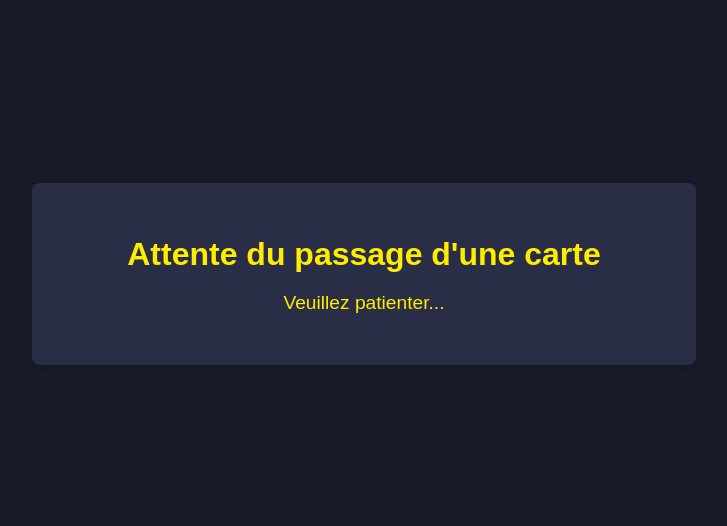
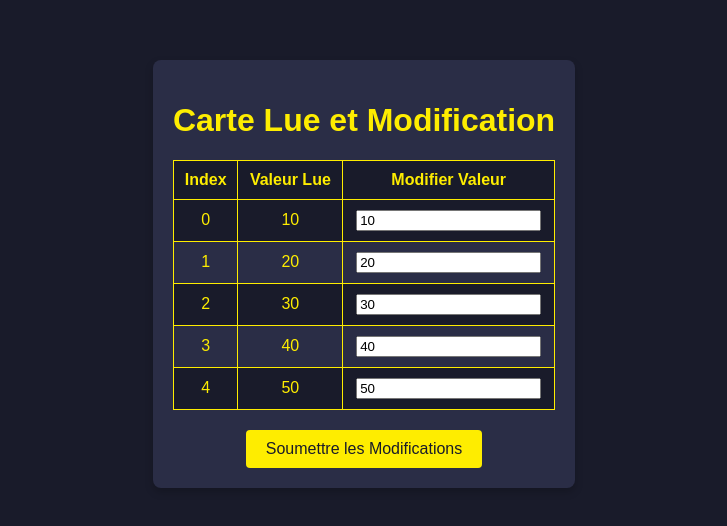
Before and after one commit to AmelienLS/SiemensRFID, a plain HTML site: page web/index.html in a window 1280 px wide. Shown: the part 126-652 px from the top of the page, without its empty margins (276-1003 px from the left). Drawn offline with Linux system fonts and the light colour scheme; no server answers.

Commit message:
Update index.html

```diff
--- a/web/index.html
+++ b/web/index.html
@@ -3,31 +3,120 @@
 <head>
     <meta charset="UTF-8">
     <meta name="viewport" content="width=device-width, initial-scale=1.0">
-    <title>Attente du passage d'une carte</title>
-    <link rel="stylesheet" href="styles.css">
-    <script>
-        function checkPresence() {
-            // Simulation de la récupération des données via un serveur ou une API.
-            fetch("data.json") // Charge le fichier JSON ou une API (remplacer avec le bon chemin)
-                .then(response => response.json())
-                .then(data => {
-                    if (data.read_db.presence === true) {
-                        window.location.href = "read.html"; // Redirige vers read.html
-                    } else if (data.write_db.presence === true) {
-                        window.location.href = "write.html"; // Redirige vers write.html
-                    }
-                })
-                .catch(err => console.error("Erreur lors de la récupération des données : ", err));
+    <title>Tableau Carte Lue</title>
+    <style>
+        body {
+            font-family: Arial, sans-serif;
+            background-color: #191B2A;
+            color: #feed00;
+            margin: 0;
+            padding: 0;
+            display: flex;
+            justify-content: center;
+            align-items: center;
+            height: 100vh;
         }
-
-        // Vérifie la présence toutes les 500 ms
-        setInterval(checkPresence, 500);
-    </script>
+        .container {
+            background: #2A2D46;
+            padding: 20px;
+            border-radius: 8px;
+            box-shadow: 0px 4px 8px rgba(0, 0, 0, 0.2);
+            text-align: center;
+        }
+        table {
+            width: 100%;
+            border-collapse: collapse;
+            margin: 20px 0;
+        }
+        table th, table td {
+            border: 1px solid #feed00;
+            padding: 10px;
+            text-align: center;
+        }
+        table th {
+            background-color: #191B2A;
+            color: #feed00;
+        }
+        table tr:nth-child(even) {
+            background-color: #2A2D46;
+        }
+        table tr:nth-child(odd) {
+            background-color: #191B2A;
+        }
+        button {
+            background-color: #feed00;
+            color: #191B2A;
+            border: none;
+            padding: 10px 20px;
+            border-radius: 4px;
+            cursor: pointer;
+            font-size: 1rem;
+        }
+        button:hover {
+            background-color: #ffd700;
+        }
+    </style>
 </head>
 <body>
     <div class="container">
-        <h1>Attente du passage d'une carte</h1>
-        <p>Veuillez patienter...</p>
+        <h1>Carte Lue et Modification</h1>
+        <table>
+            <thead>
+                <tr>
+                    <th>Index</th>
+                    <th>Valeur Lue</th>
+                    <th>Modifier Valeur</th>
+                </tr>
+            </thead>
+            <tbody id="data-table">
+                <!-- Les données seront ajoutées ici via JavaScript -->
+            </tbody>
+        </table>
+        <button onclick="submitChanges()">Soumettre les Modifications</button>
     </div>
+
+    <script>
+        // Exemple de données initiales
+        const data = {
+            read: [10, 20, 30, 40, 50],
+        };
+
+        // Fonction pour charger les données dans le tableau
+        function loadTable() {
+            const tableBody = document.getElementById('data-table');
+            tableBody.innerHTML = ''; // Effacer les lignes existantes
+            data.read.forEach((value, index) => {
+                const row = document.createElement('tr');
+                row.innerHTML = `
+                    <td>${index}</td>
+                    <td>${value}</td>
+                    <td><input type="number" value="${value}" id="input-${index}"></td>
+                `;
+                tableBody.appendChild(row);
+            });
+        }
+
+        // Fonction pour soumettre les modifications
+        function submitChanges() {
+            const newData = [];
+            data.read.forEach((_, index) => {
+                const input = document.getElementById(`input-${index}`);
+                if (input) {
+                    newData.push(Number(input.value)); // Collecter les nouvelles valeurs
+                }
+            });
+
+            // Afficher les nouvelles valeurs dans la console (ou envoyer à un automate)
+            console.log('Nouvelles données soumises :', newData);
+
+            // Simuler l'enregistrement des nouvelles données
+            data.read = newData;
+            alert('Les modifications ont été enregistrées.');
+            loadTable(); // Recharger les données
+        }
+
+        // Charger le tableau initialement
+        document.addEventListener('DOMContentLoaded', loadTable);
+    </script>
 </body>
 </html>
```
